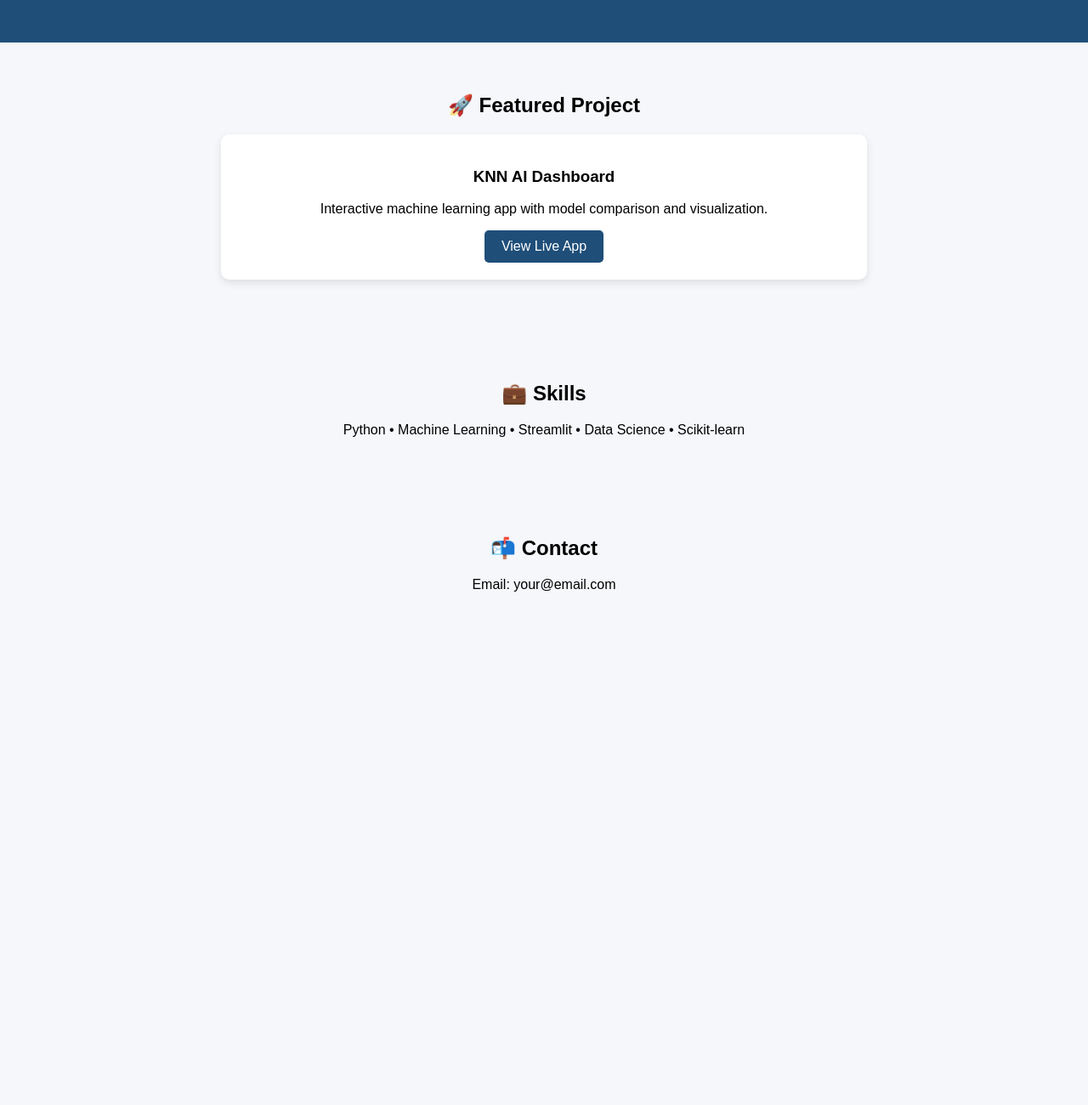
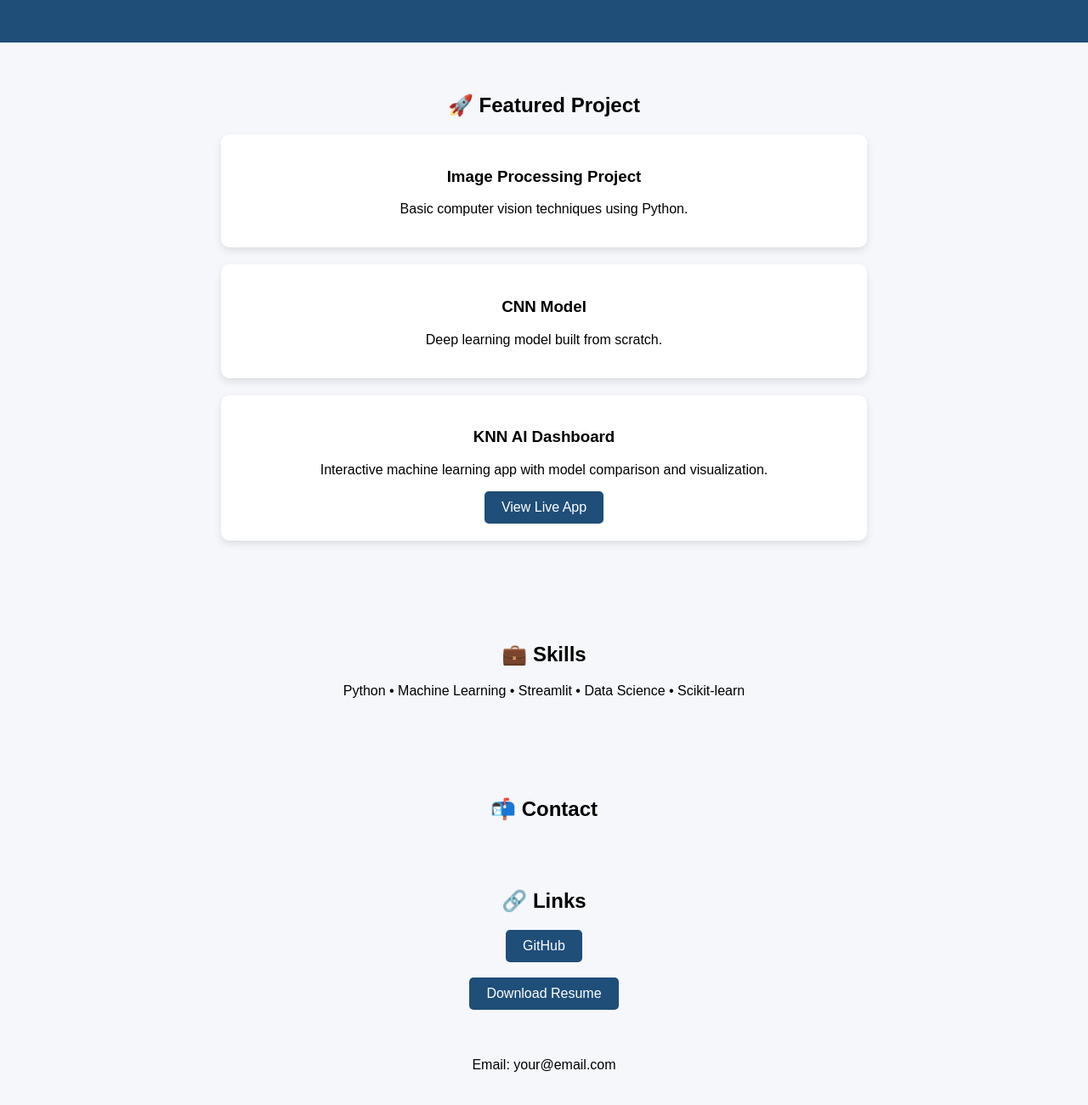
Before and after one commit to Nadeslava/nadeslava.github.io, a plain HTML site: page index.html in a window 1280 px wide. Shown: the part 162-1462 px from the top of the page at 85% size. Before the commit the page ends 915 px from the top, so only its background shows below. Drawn offline with Linux system fonts and the light colour scheme.

Commit message:
Update index.html

```diff
--- a/index.html
+++ b/index.html
@@ -34,6 +34,10 @@ Paste this:
             text-decoration: none;
             border-radius: 5px;
         }
+        .card:hover {
+    transform: scale(1.03);
+    transition: 0.3s;
+}
     </style>
 </head>
 
@@ -46,6 +50,16 @@ Paste this:
 
 <div class="section">
     <h2>🚀 Featured Project</h2>
+
+    <div class="card">
+    <h3>Image Processing Project</h3>
+    <p>Basic computer vision techniques using Python.</p>
+</div>
+
+<div class="card">
+    <h3>CNN Model</h3>
+    <p>Deep learning model built from scratch.</p>
+</div>
 
     <div class="card">
         <h3>KNN AI Dashboard</h3>
@@ -64,6 +78,20 @@ Paste this:
 
 <div class="section">
     <h2>📬 Contact</h2>
+    <div class="section">
+    <h2>🔗 Links</h2>
+
+    <a class="button" href="https://github.com/nadeslava" target="_blank">
+        GitHub
+    </a>
+
+    <br><br>
+
+    <a class="button" href="resume.pdf" target="_blank">
+        Download Resume
+    </a>
+</div>
+
     <p>Email: your@email.com</p>
 </div>
 
```
